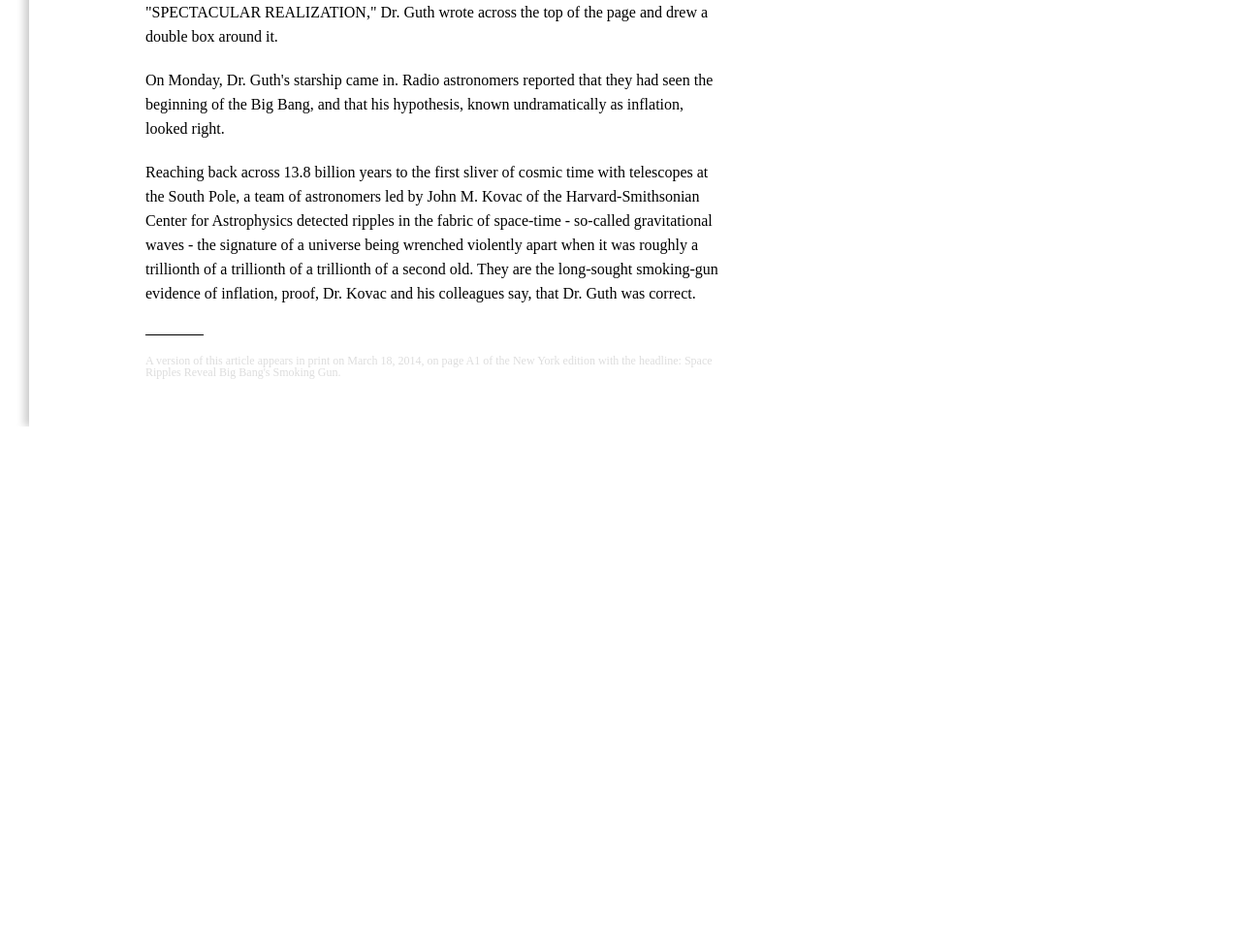
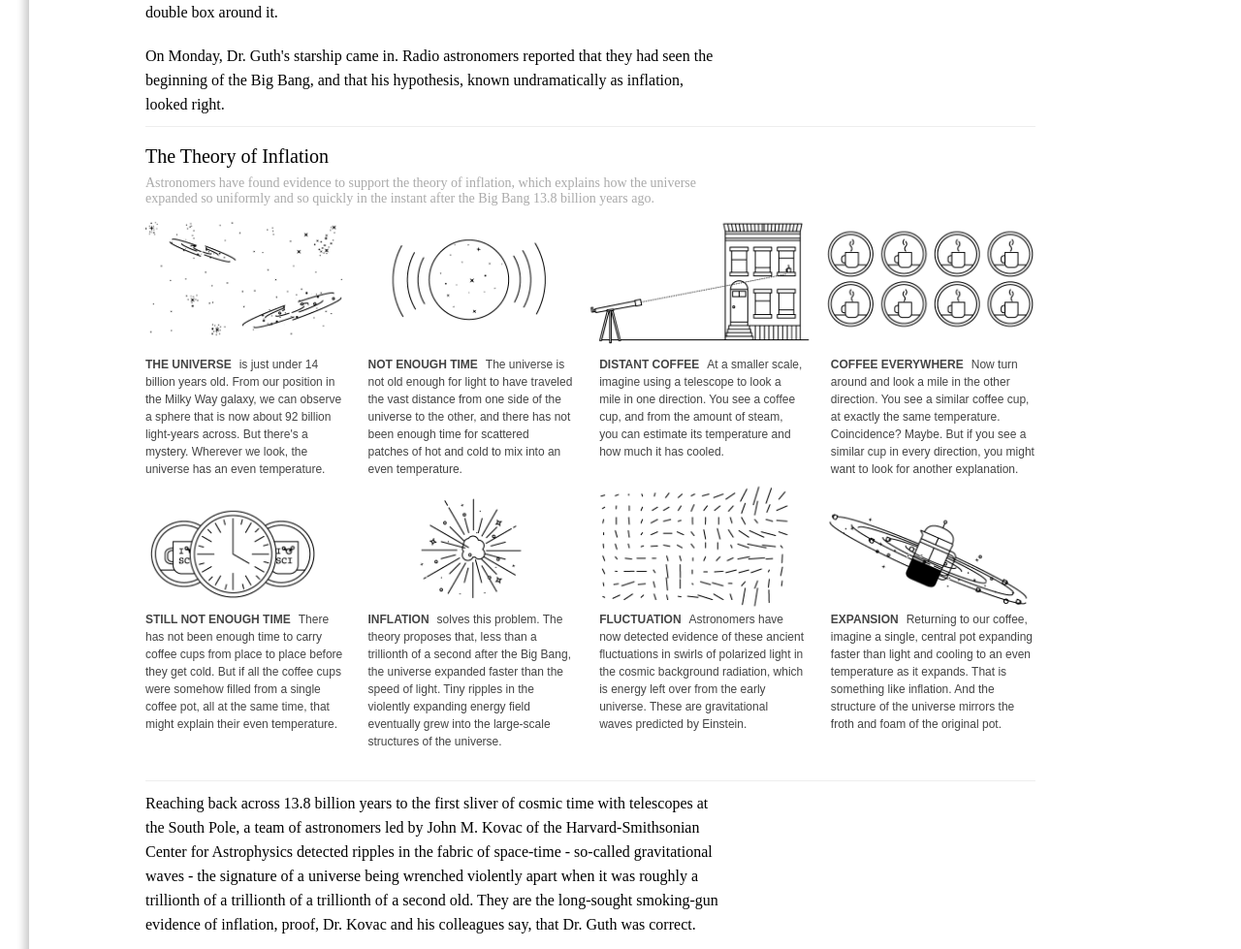
Before and after one commit to filip373/ny-times, a plain HTML site: page index.html in a window 1280 px wide. Shown: the part 1420-2399 px from the top of the page at 97% size. Before the commit the page ends 1860 px from the top, so only its background shows below. Drawn offline with Linux system fonts and the light colour scheme.

Commit message:
added article image

```diff
--- a/assets/stylesheets/article.css
+++ b/assets/stylesheets/article.css
@@ -13,6 +13,7 @@ header.main {
   background-color: #fff;
   border-bottom: 1px solid #ddd;
   padding-left: 80px;
+  z-index: 1;
 }
 
 nav.controls {
@@ -205,15 +206,17 @@ figcaption .credit {
 article .content p {
   line-height: 25px;
   padding: 10px 0;
+  max-width: 600px;
 }
 
 article .content {
   margin: 0 50px 0 80px;
-  max-width: 600px;
+  padding-top: 20px;
 }
 
 article footer {
   font-size: 12px;
+  max-width: 600px;
   color: #ddd;
 }
 
@@ -225,3 +228,81 @@ article footer:before {
   display: block;
   margin: 20px 0;
 }
+
+/* article image */
+
+article figcaption {
+  position: absolute;
+}
+
+.content .image p {
+  color: #aaa;
+  font-size: 14px;
+  line-height: initial;
+}
+
+section.image {
+  width: 90%;
+  border-bottom: 1px solid #eee;
+  border-top: 1px solid #eee;
+  padding: 20px 0;
+  position: relative;
+}
+
+section.image figcaption {
+  font: 12px sans-serif;
+  line-height: 18px;
+  width: 23%;
+}
+
+section.image figure {
+  margin: 0;
+}
+
+section.image figcaption span {
+  text-transform: uppercase;
+  padding-right: 8px;
+  font-weight: bold;
+}
+
+section.image h2 {
+  font-size: 20px;
+}
+
+#cap1 {
+  top: 35%;
+}
+
+#cap2 {
+  top: 35%;
+  left: 25%;
+}
+
+#cap3 {
+  top: 35%;
+  left: 51%;
+}
+
+#cap4 {
+  top: 35%;
+  left: 77%;
+}
+
+#cap5 {
+  top: 74%;
+}
+
+#cap6 {
+  top: 74%;
+  left: 25%;
+}
+
+#cap7 {
+  top: 74%;
+  left: 51%;
+}
+
+#cap8 {
+  top: 74%;
+  left: 77%;
+}
--- a/index.html
+++ b/index.html
@@ -65,6 +65,21 @@
     <p>If true, the rapid engorgement would solve paradoxes like why the heavens look uniform from pole to pole and not like a jagged, warped mess. The enormous ballooning would iron out all the wrinkles and irregularities. Those particles were not missing, but would be diluted beyond detection, like spit in the ocean.</p>
     <p>"SPECTACULAR REALIZATION," Dr. Guth wrote across the top of the page and drew a double box around it.</p>
     <p>On Monday, Dr. Guth's starship came in. Radio astronomers reported that they had seen the beginning of the Big Bang, and that his hypothesis, known undramatically as inflation, looked right.</p>
+    <section class="image">
+      <h2>The Theory of Inflation</h2>
+      <p>Astronomers have found evidence to support the theory of inflation, which explains how the universe expanded so uniformly and so quickly in the instant after the Big Bang 13.8 billion years ago.</p>
+      <figure>
+        <img src="assets/images/inflation-945.png">
+        <figcaption id="cap1"><span>The Universe</span>is just under 14 billion years old. From our position in the Milky Way galaxy, we can observe a sphere that is now about 92 billion light-years across. But there's a mystery. Wherever we look, the universe has an even temperature.</figcaption>
+        <figcaption id="cap2"><span>Not enough time</span>The universe is not old enough for light to have traveled the vast distance from one side of the universe to the other, and there has not been enough time for scattered patches of hot and cold to mix into an even temperature.</figcaption>
+        <figcaption id="cap3"><span>Distant coffee</span>At a smaller scale, imagine using a telescope to look a mile in one direction. You see a coffee cup, and from the amount of steam, you can estimate its temperature and how much it has cooled.</figcaption>
+        <figcaption id="cap4"><span>Coffee everywhere</span>Now turn around and look a mile in the other direction. You see a similar coffee cup, at exactly the same temperature. Coincidence? Maybe. But if you see a similar cup in every direction, you might want to look for another explanation.</figcaption>
+        <figcaption id="cap5"><span>Still not enough time</span>There has not been enough time to carry coffee cups from place to place before they get cold. But if all the coffee cups were somehow filled from a single coffee pot, all at the same time, that might explain their even temperature.</figcaption>
+        <figcaption id="cap6"><span>Inflation</span>solves this problem. The theory proposes that, less than a trillionth of a second after the Big Bang, the universe expanded faster than the speed of light. Tiny ripples in the violently expanding energy field eventually grew into the large-scale structures of the universe.</figcaption>
+        <figcaption id="cap7"><span>Fluctuation</span>Astronomers have now detected evidence of these ancient fluctuations in swirls of polarized light in the cosmic background radiation, which is energy left over from the early universe. These are gravitational waves predicted by Einstein.</figcaption>
+        <figcaption id="cap8"><span>Expansion</span>Returning to our coffee, imagine a single, central pot expanding faster than light and cooling to an even temperature as it expands. That is something like inflation. And the structure of the universe mirrors the froth and foam of the original pot.</figcaption>
+      </figure>
+    </section>
     <p>Reaching back across 13.8 billion years to the first sliver of cosmic time with telescopes at the South Pole, a team of astronomers led by John M. Kovac of the Harvard-Smithsonian Center for Astrophysics detected ripples in the fabric of space-time - so-called gravitational waves - the signature of a universe being wrenched violently apart when it was roughly a trillionth of a trillionth of a trillionth of a second old. They are the long-sought smoking-gun evidence of inflation, proof, Dr. Kovac and his colleagues say, that Dr. Guth was correct.</p>
     <footer>
       A version of this article appears in print on March 18, 2014, on page A1 of the New York edition with the headline: Space Ripples Reveal Big Bang's Smoking Gun.
```
Also changed, not shown: assets/images/inflation-945.png (added).
